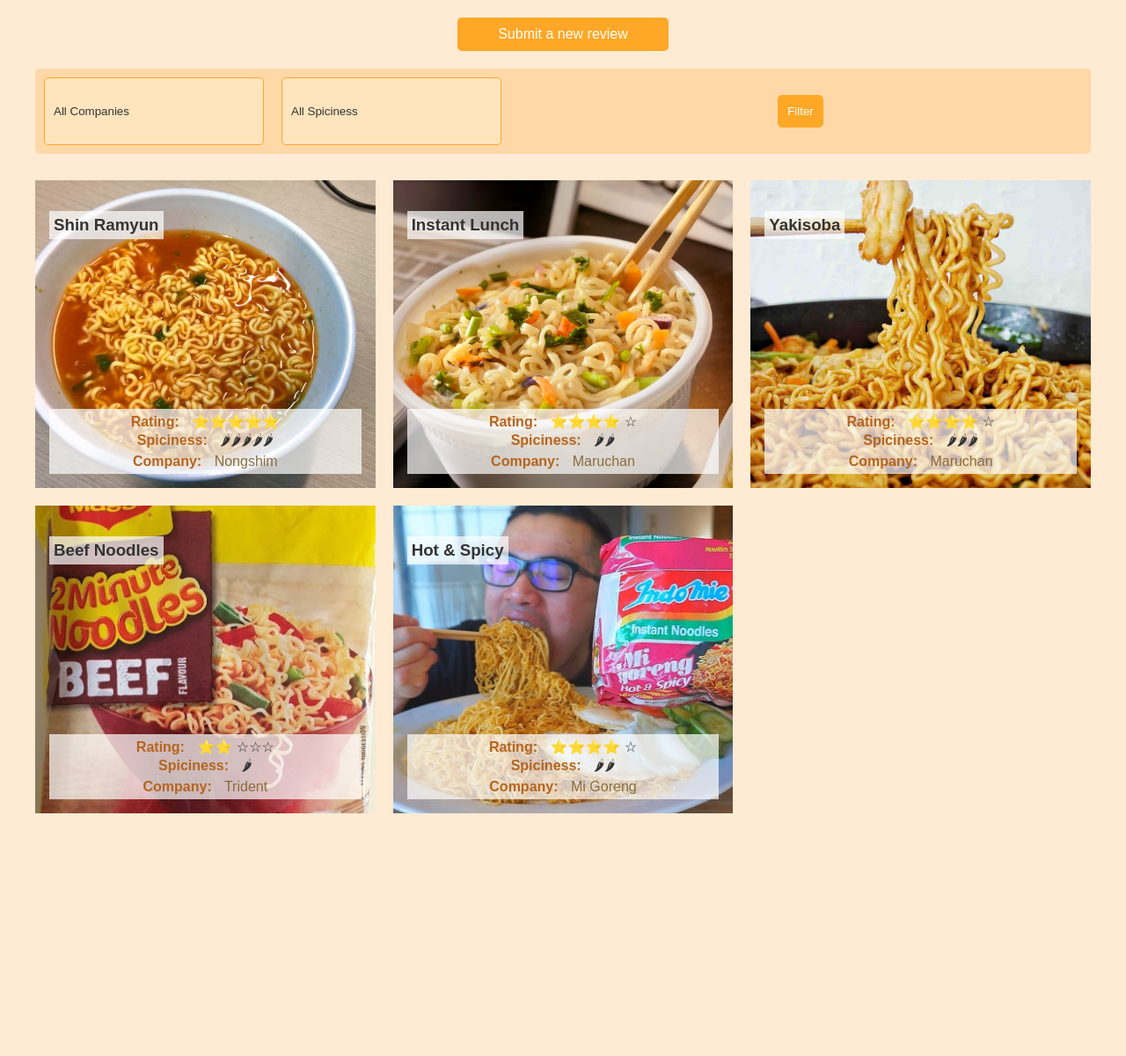
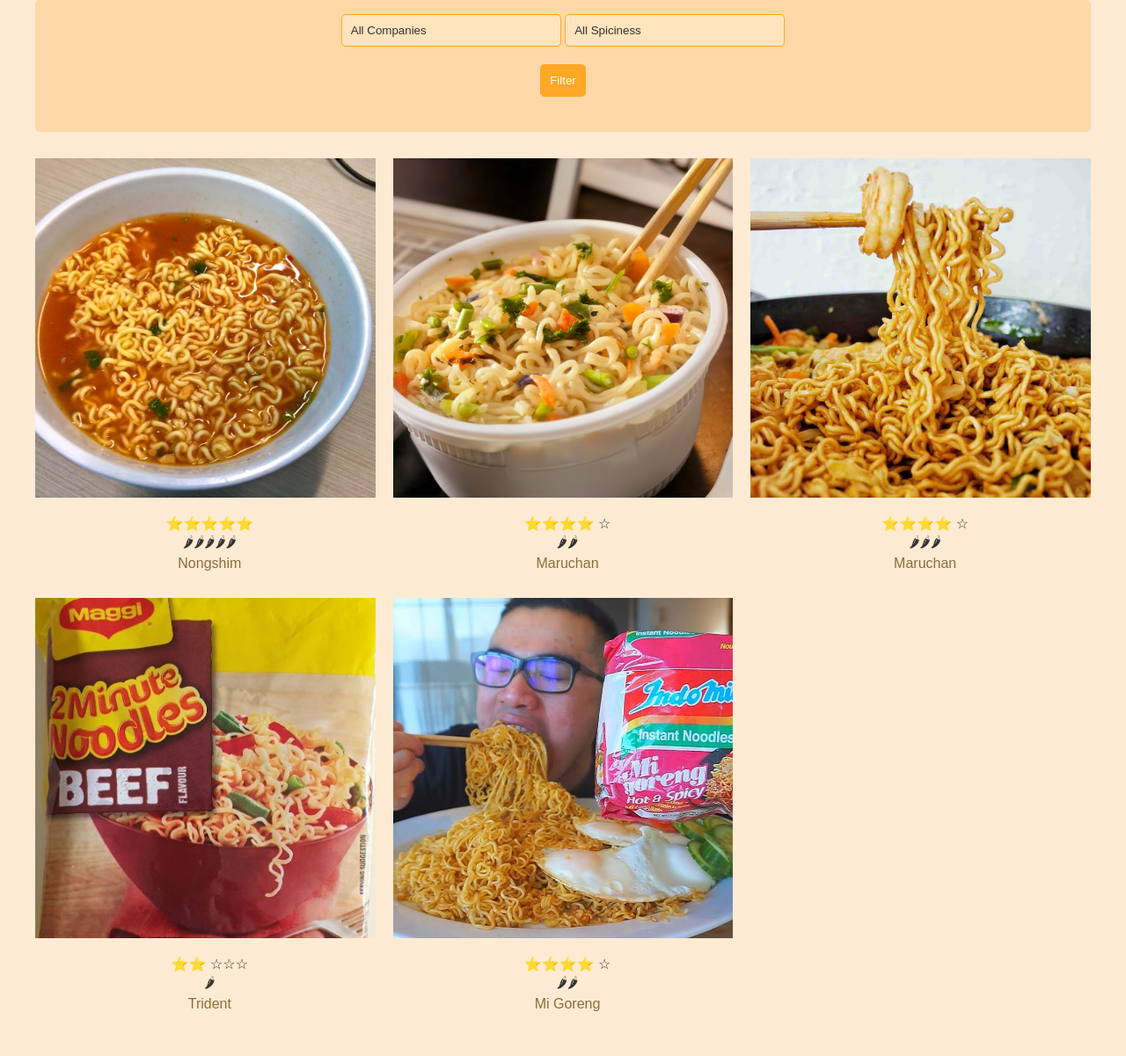
Before and after one commit to IsAmDead/NoodleWeb_Project, a Flask app: page / in a window 1280 px wide. Shown: the part 110-1311 px from the top of the page at 88% size. Before the commit the page ends 1035 px from the top, so only its background shows below. Run offline with Flask 3, Linux system fonts and the light colour scheme; data comes from the database, SQL or seed files in the repository.

Commit message:
updated homepage css

```diff
--- a/app/static/css/style.css
+++ b/app/static/css/style.css
@@ -68,9 +68,8 @@ input[type="submit"]:hover {
 }
 
 .review-card {
-    position: relative; /* Set position to relative to help with absolute positioning of child elements */
-    overflow: hidden; /* Hide anything that goes outside the card boundaries */
-    height: 350px; /* Setting a fixed height so the card maintains a square look */
+    position: relative;
+    overflow: hidden;
 }
 
 .review-card:hover {
@@ -312,13 +311,12 @@ input[type="submit"]:hover {
 }
 
 .noodle-image {
-    width: 100%; /* This will make the image take the full width of the card */
-    height: 100%; /* This will make the image take the full height of the card */
-    object-fit: cover; /* Ensures that the image covers the full area without distortion */
-    position: absolute; /* This will place the image behind the text elements */
+    position: absolute;
     top: 0;
     left: 0;
-    z-index: 1; /* Keep this behind the text */
+    width: 100%;
+    height: 100%;
+    object-fit: cover;
 }
 
 .content-wrapper.blurred {
@@ -385,3 +383,29 @@ input[type="submit"]:hover {
 .navbar a i {
     font-size: 24px;
 }
+
+.review-card-meta {
+    display: flex;
+    justify-content: space-between;
+    background-color: #FFEBD3; /* same as the website background */
+    position: absolute;
+    bottom: 0;
+    left: 0;
+    right: 0;
+    padding: 5px 16px; /* similar to other paddings */
+}
+
+.review-details {
+    margin-top: 20px; /* Adjust as per design requirement */
+    padding-bottom: 10px;
+}
+
+.image-wrapper {
+    width: 100%;
+    padding-top: 100%; /* This ensures a square aspect ratio */
+    position: relative; /* This will allow the child image to be positioned based on this container */
+}
+
+fieldset {
+    border: none;
+}
--- a/app/templates/index.html
+++ b/app/templates/index.html
@@ -2,60 +2,65 @@
 <html lang="en">
 <head>
     <meta charset="UTF-8">
+    <meta name="viewport" content="width=device-width, initial-scale=1.0"> <!-- Ensuring responsive design -->
     <title>InstaNoodle</title>
     <link rel="stylesheet" href="{{ url_for('static', filename='css/style.css') }}">
 </head>
 <body>
     {% include "navbar.html" %}
 
-    <div class="splash-screen">
+    <header class="splash-screen">
         <h1>InstaNoodle</h1>
-    </div>
-    <div class="content-wrapper">
-        <a href="{{ url_for('submit_review') }}" class="button">Submit a new review</a>
+    </header>
+    <main class="content-wrapper">
 
         <form method="get" action="{{ url_for('home') }}" class="filter-form">
-            <select name="company">
+            <fieldset>
+                <!-- <legend>Filter Reviews</legend> <!-- Improved semantics and accessibility -->
+
+                <select name="company" aria-label="Filter by company">
                     <option value="">All Companies</option>
                     {% for category in categories %}
                         <option value="{{ category.company }}">{{ category.company }}</option>
                     {% endfor %}
                 </select>
 
-            <select name="spiciness">
+                <select name="spiciness" aria-label="Filter by spiciness level">
                     <option value="">All Spiciness</option>
                     {% for spiciness in spiciness_values %}
                         <option value="{{ spiciness }}">{{ spiciness }}</option>
                     {% endfor %}
                 </select>
 
-            <input type="submit" value="Filter" class="button">
+                <input type="submit" value="Filter" class="button" aria-label="Filter reviews">
+            </fieldset>
         </form>
 
-        <div class="reviews-container">
+        <section class="reviews-container" aria-label="Noodle reviews">
             {% for noodle in noodles %}
                 <div class="review-card">
+                    <div class="image-wrapper">
                         <img src="{{ url_for('static', filename='images/' + noodle.image) }}" alt="{{ noodle.name }}" class="noodle-image">
-                    <h3 class="noodle-name">{{ noodle.name }}</h3>
-                    <div class="review-card-bottom">
+                    </div>
+                    <div class="review-details">
                         <div class="noodle-rating">
-                            <span class="label">Rating:</span>
+                            <span class="label"></span>
                             {% for i in range(noodle.rating) %}⭐{% endfor %}
                             {% for i in range(5-noodle.rating) %}☆{% endfor %}
                         </div>
                         <div class="noodle-spiciness">
-                            <span class="label">Spiciness:</span>
+                            <span class="label"></span>
                             {% for i in range(noodle.spiciness) %}🌶{% endfor %}
                         </div>
                         <div class="noodle-company">
-                            <span class="label">Company:</span>
+                            <span class="label"></span>
                             {{ noodle.category.company }}
                         </div>
                     </div>
                 </div>
             {% endfor %}
-        </div>
-    </div>
+        </section>
+    </main>
 
 </body>
 </html>
--- a/app/templates/navbar.html
+++ b/app/templates/navbar.html
@@ -64,7 +64,7 @@
     <div class="navbar">
         <!-- Brand Logo and Name -->
         <div>
-            <a href="#">
+            <a href="/">
                 <img src="/static/images/noodle-11.png" alt="InstaNoodle Logo" class="brand-logo">
                 <span class="brand-name">InstaNoodle</span>
             </a>
@@ -72,8 +72,8 @@
 
         <!-- Home and Submit icons in center -->
         <div class="navbar-center">
-            <a href="#"><i class="fas fa-home"></i></a>
-            <a href="#"><i class="fas fa-upload"></i></a>
+            <a href="/"><i class="fas fa-home"></i></a>
+            <a href="/submit_review"><i class="fas fa-upload"></i></a>
         </div>
 
         <!-- Empty div to maintain space-between alignment -->
--- a/app/templates/submit_review.html
+++ b/app/templates/submit_review.html
@@ -6,6 +6,7 @@
     <link rel="stylesheet" href="{{ url_for('static', filename='css/style.css') }}">
 </head>
 <body>
+    {% include "navbar.html" %}
 
     <h1>Submit Noodle Review</h1>
 
```
Lines whose indentation alone changed are shown as unchanged.
